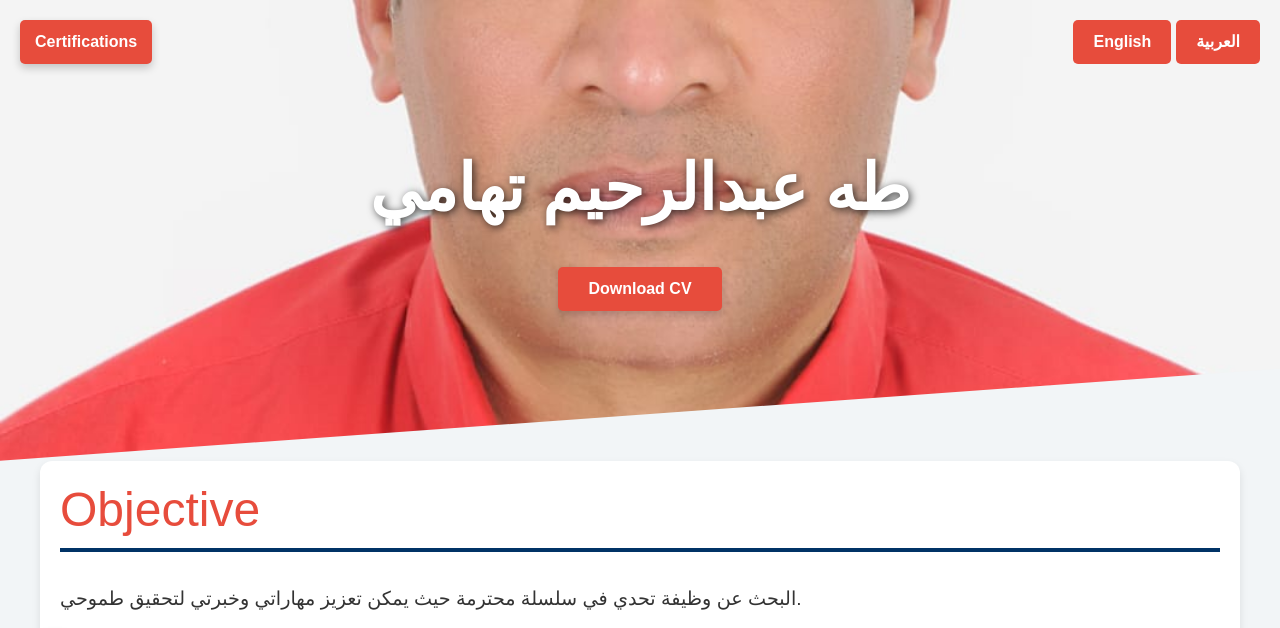
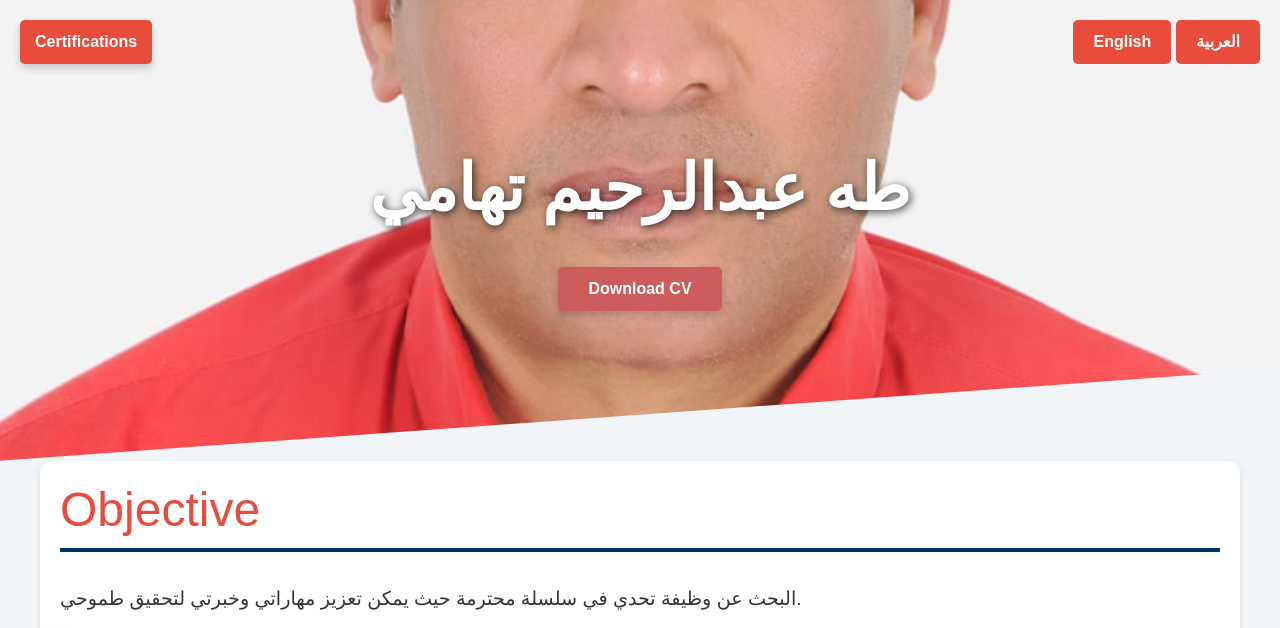
Before and after one commit to SaifWebSolutions/Taha-Tohami, a plain HTML site: page index.html in a window 1280 px wide. Shown: the top 628 px of the page. Drawn offline with nearby package versions, Linux system fonts and the light colour scheme.

Commit message:
index.html

```diff
--- a/index.html
+++ b/index.html
@@ -161,7 +161,7 @@ header .language-switch button:hover {
             display: inline-block;
             margin-top: 20px;
             padding: 10px 30px;
-            background-color: #e74c3c;
+            background-color: #CD5C5C;
             color: #ffffff;
             text-decoration: none;
             border-radius: 5px;
```
